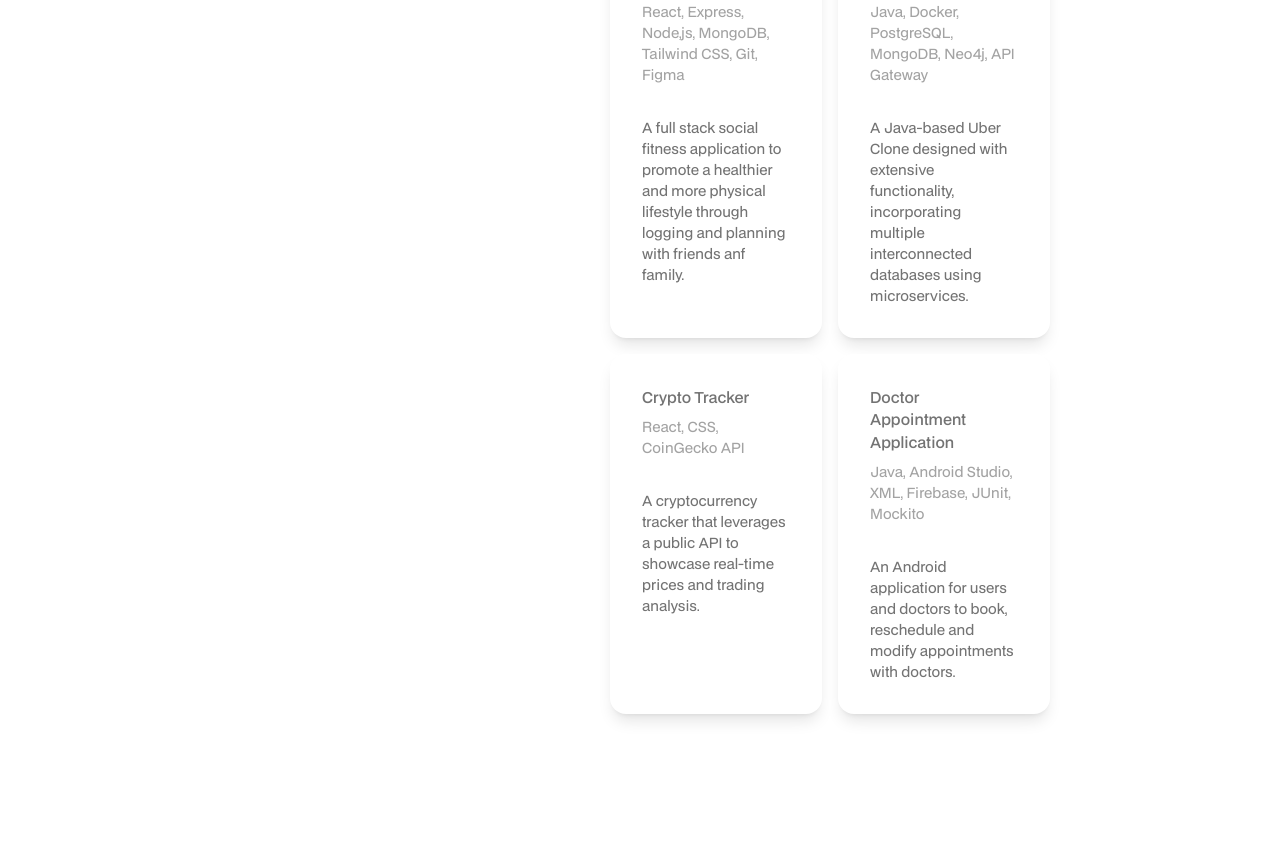
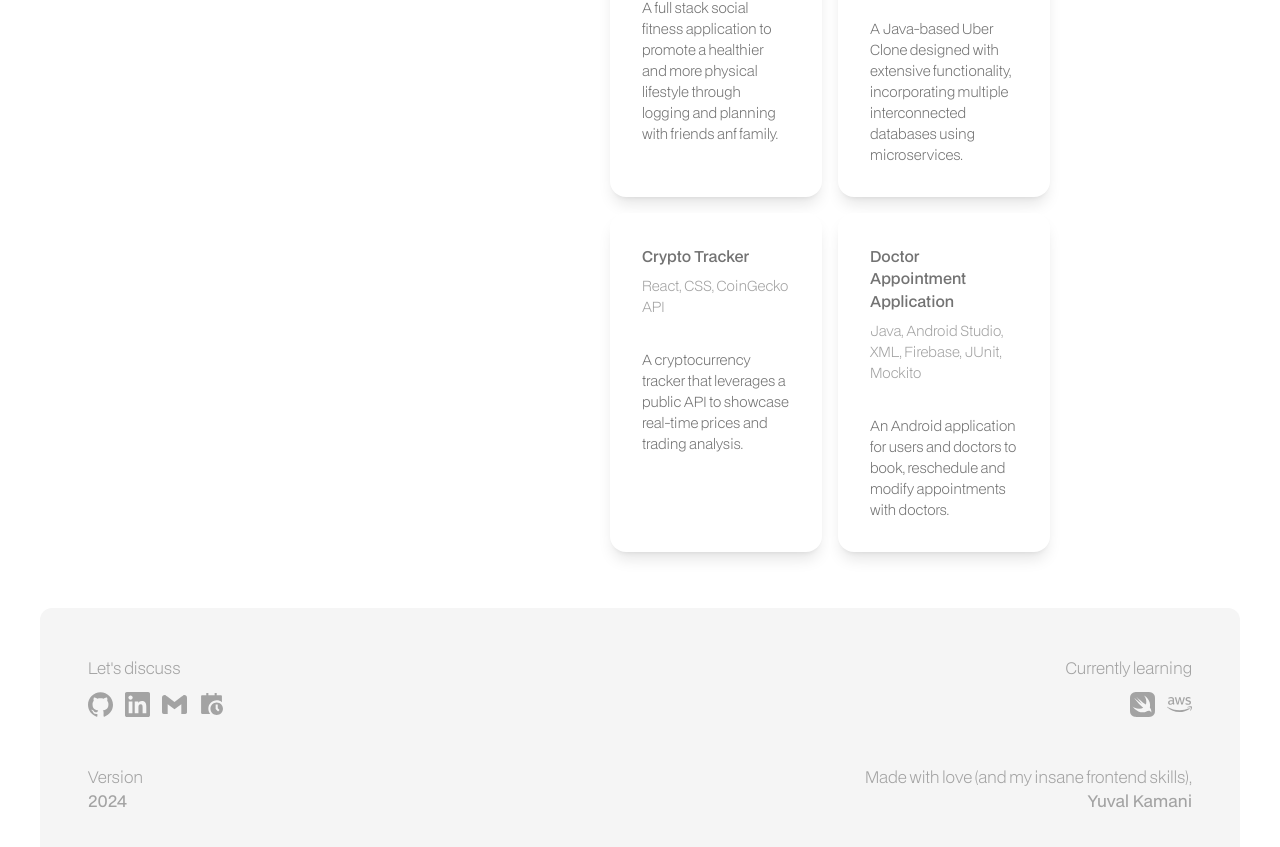
Before and after one commit to yuvalkamani/portfolio, a Next.js app: page / in a window 1280 px wide. Shown: the part 4300-5147 px from the top of the page. Before the commit the page ends 5110 px from the top, so only its background shows below. Built offline with nearby package versions, Linux system fonts and the light colour scheme.

Commit message:
added footer

```diff
--- /dev/null
+++ b/app/(pages)/_components/footer.tsx
@@ -0,0 +1,78 @@
+import {
+  SiGithub,
+  SiLinkedin,
+  SiGmail,
+  SiSwift,
+  SiAmazonaws,
+} from "react-icons/si";
+import { RiCalendarScheduleFill } from "react-icons/ri";
+import Link from "next/link";
+
+const Footer = () => {
+  return (
+    <div className="w-full h-fit rounded-xl bg-neutral-100 dark:shadow-none dark:bg-[#0b0b0b] text-neutral-400">
+      <div className="flex flex-col w-full p-4 sm:p-12 gap-12">
+        <div className="flex justify-between sm:flex-row flex-col gap-5">
+          <div className="flex flex-col gap-3 items-start">
+            <div>Let's discuss</div>
+            <div className="flex gap-3 items-center">
+              <Link
+                target="_blank"
+                href="https://github.com/yuvalkamani"
+                className="hover:text-black dark:hover:text-white"
+              >
+                <SiGithub size={25} />
+              </Link>
+              <Link
+                target="_blank"
+                href="https://www.linkedin.com/in/ykamani/"
+                className="hover:text-black dark:hover:text-white"
+              >
+                <SiLinkedin size={25} />
+              </Link>
+              <Link
+                target="_blank"
+                href="mailto:yuvalkamani@gmail.com"
+                className="hover:text-black dark:hover:text-white"
+              >
+                <SiGmail size={25} />
+              </Link>
+              <Link
+                target="_blank"
+                href="https://calendly.com/yuvalkamani/meeting"
+                className="hover:text-black dark:hover:text-white"
+              >
+                <RiCalendarScheduleFill size={25} />
+              </Link>
+            </div>
+          </div>
+          <div className="flex flex-col gap-3 sm:items-end items-start">
+            <div>Currently learning</div>
+            <div className="flex gap-3 items-center">
+              <SiSwift size={25} />
+              <SiAmazonaws size={25} />
+            </div>
+          </div>
+        </div>
+        <div className="flex items-center justify-between">
+          <div className="flex flex-col">
+            <div>Version</div>
+            <div className="font-normal">2024</div>
+          </div>
+          <div className="flex flex-col items-end">
+            <div>
+              Made with love
+              <span className="sm:hidden">,</span>
+              <span className="sm:inline-block hidden">
+                &nbsp;(and my insane frontend skills),
+              </span>
+            </div>
+            <div className="font-normal">Yuval Kamani</div>
+          </div>
+        </div>
+      </div>
+    </div>
+  );
+};
+
+export default Footer;
--- a/app/(pages)/layout.tsx
+++ b/app/(pages)/layout.tsx
@@ -6,7 +6,7 @@ export default function PageLayout({
   children: React.ReactNode;
 }) {
   return (
-    <div className="font-bdo">
+    <div className="font-bdo font-light">
       <Navbar />
       <main className="px-10 pb-10">{children}</main>
     </div>
--- a/app/(pages)/page.tsx
+++ b/app/(pages)/page.tsx
@@ -2,6 +2,7 @@ import Landing from "./_components/landing";
 import About from "./_components/about";
 import Projects from "./_components/projects";
 import Experience from "./_components/experience";
+import Footer from "./_components/footer";
 
 export default function Home() {
   return (
@@ -10,6 +11,7 @@ export default function Home() {
       <About />
       <Experience />
       <Projects />
+      <Footer />
     </div>
   );
 }
```
